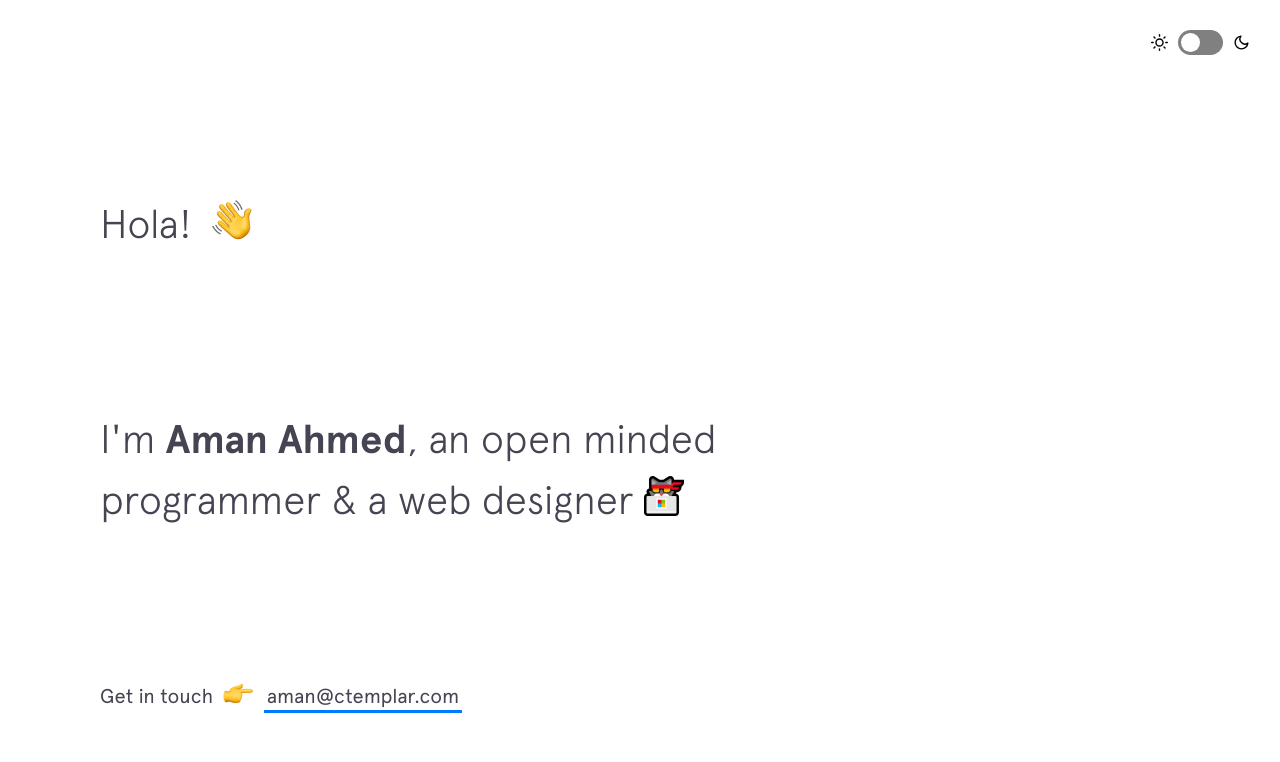
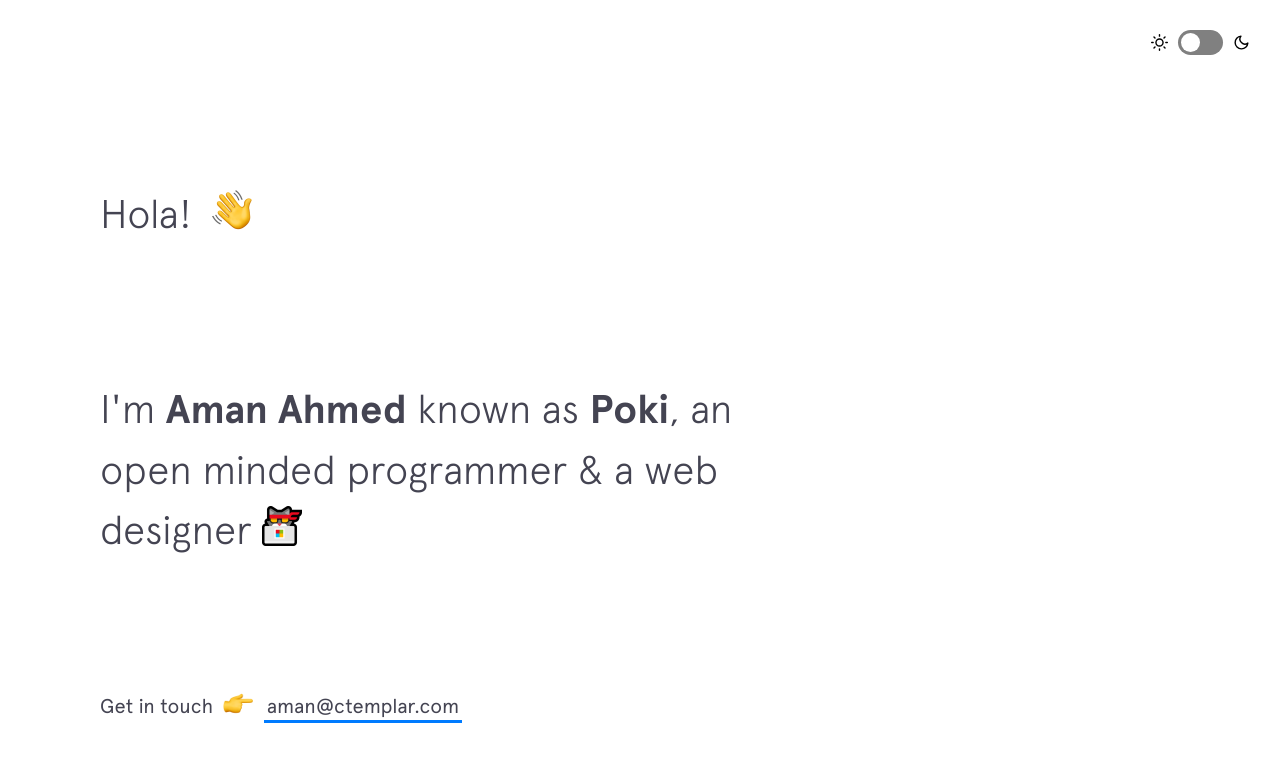
Before and after one commit to CustomIcon/pokurt.github.io, a Jekyll site: the page built from index.html, in a window 1280 px wide and 900 px high. Shown: the top 762 px of the window. Built offline with Jekyll 4.4.1, drawn with Linux system fonts in a browser that asks for light colours; nearby versions of some CDN libraries.

Commit message:
Update intro.html
added nickname

```diff
--- a/_includes/intro.html
+++ b/_includes/intro.html
@@ -4,7 +4,7 @@
   </h1>
 
   <h2 class="intro__tagline">I'm
-    <span class="name">Aman Ahmed</span>, an open minded programmer &amp; a web designer
+    <span class="name">Aman Ahmed</span> known as <span class="name">Poki</span>, an open minded programmer &amp; a web designer
     <span class="emoji programmerboy"></span>
   </h2>
 
```
